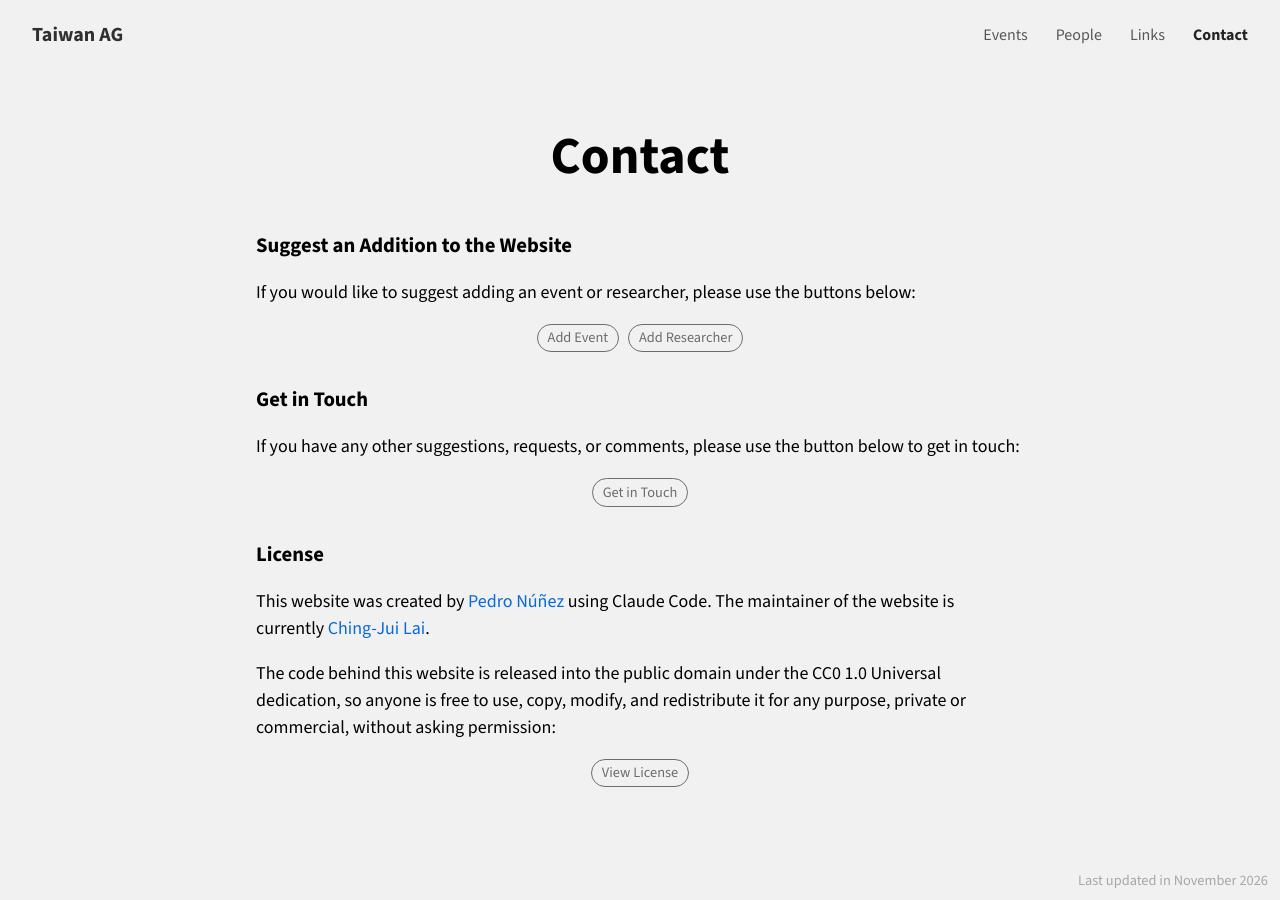
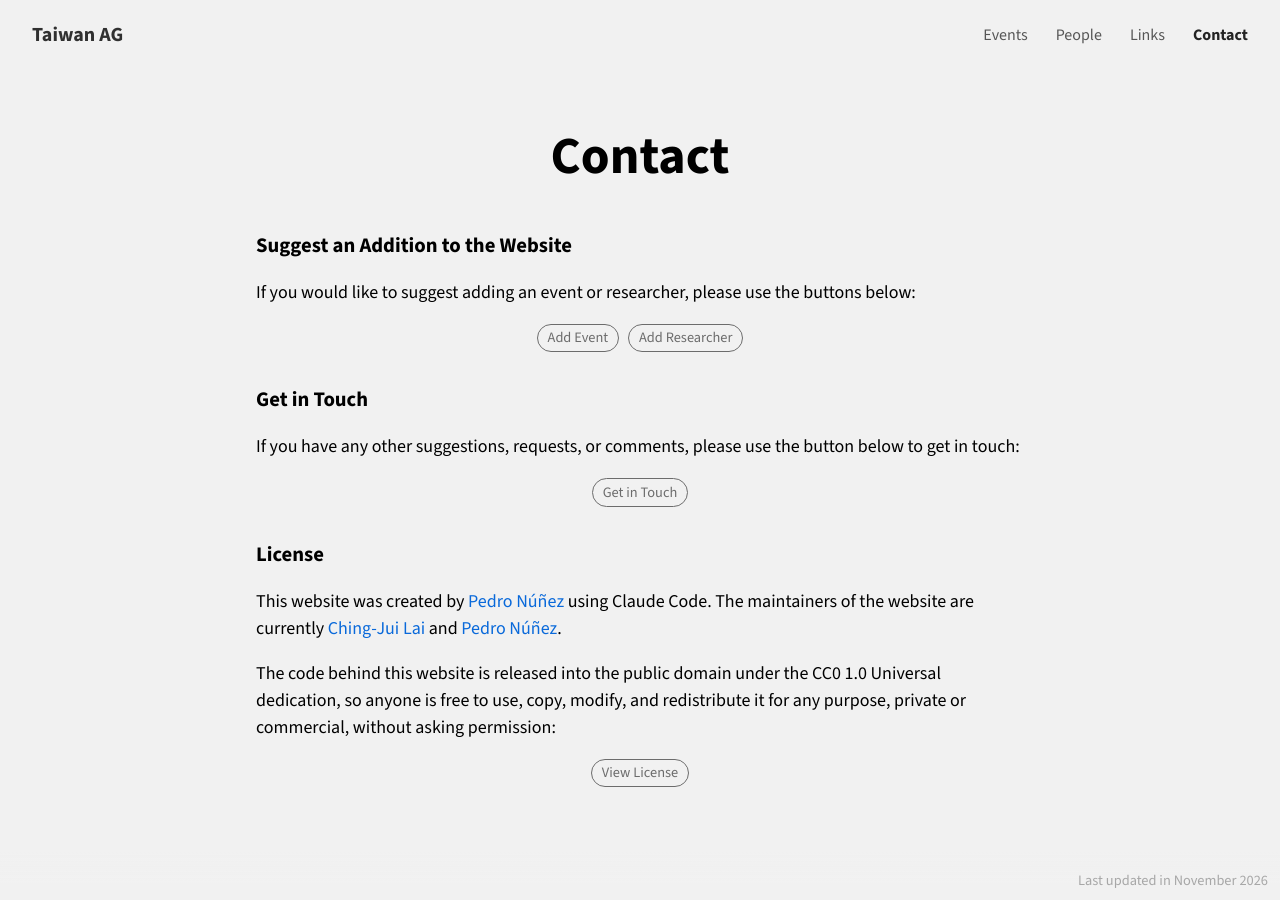
Before and after one commit to taiwan-ag/taiwan-ag.github.io, a Jekyll site: the page built from contact.md, in a window 1280 px wide. Built offline with Jekyll 4.4.1, drawn with Linux system fonts in a browser that asks for light colours.

Commit message:
Update website maintainers in contact.md

```diff
--- a/contact.md
+++ b/contact.md
@@ -27,8 +27,9 @@ button below to get in touch:
 ## License
 
 This website was created by [Pedro Núñez](https://pedro-nunez.github.io){: .external-link }
-using Claude Code. The maintainer of the website is currently
-[Ching-Jui Lai](https://math.ncku.edu.tw/p/404-1221-271791.php?Lang=en){: .external-link }.
+using Claude Code. The maintainers of the website are currently
+[Ching-Jui Lai](https://math.ncku.edu.tw/p/404-1221-271791.php?Lang=en){: .external-link }
+and [Pedro Núñez](https://pedro-nunez.github.io){: .external-link }.
 
 The code behind this website is released into the public domain under the
 CC0 1.0 Universal dedication, so anyone is free to use, copy, modify, and
```
